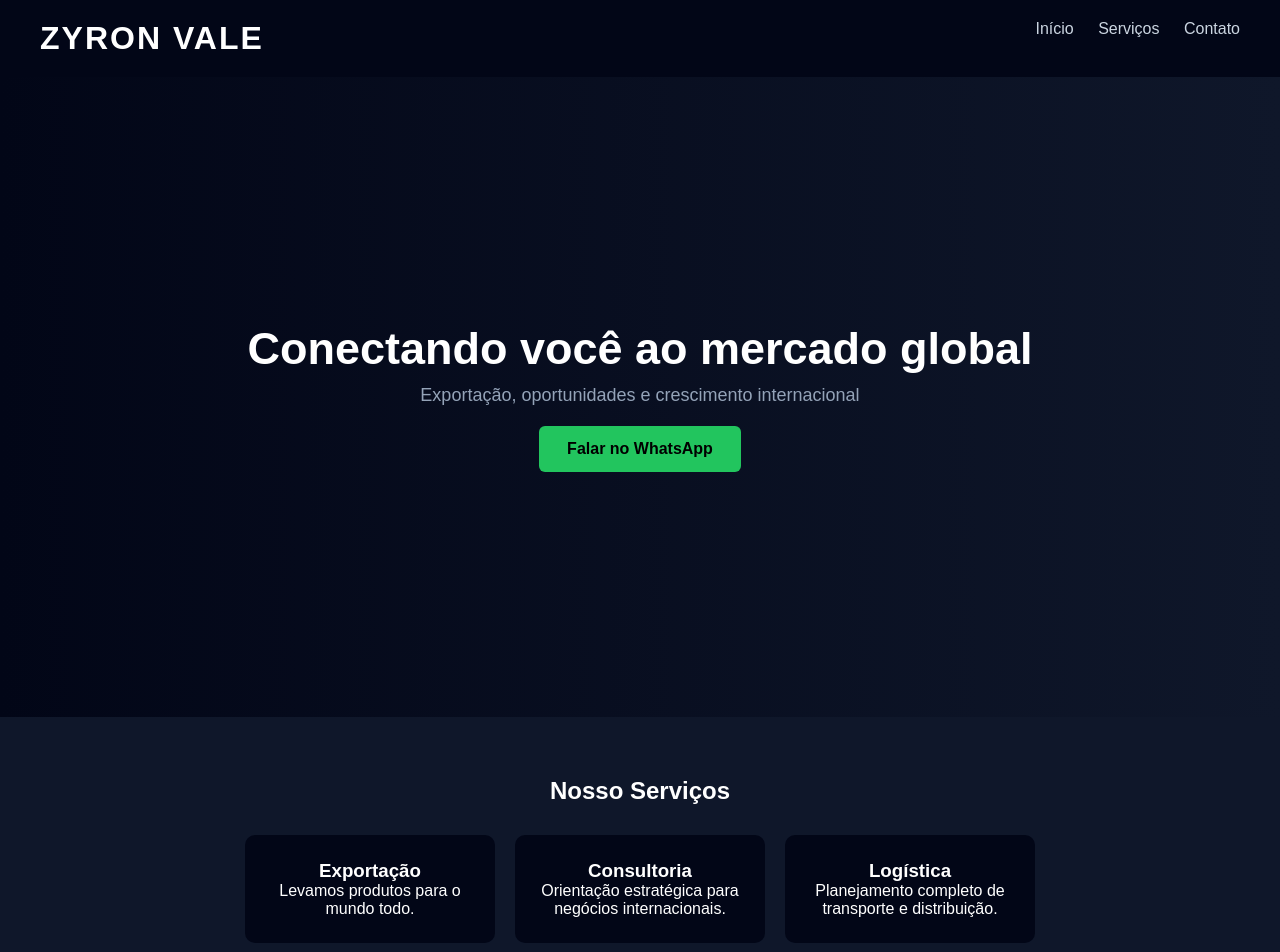
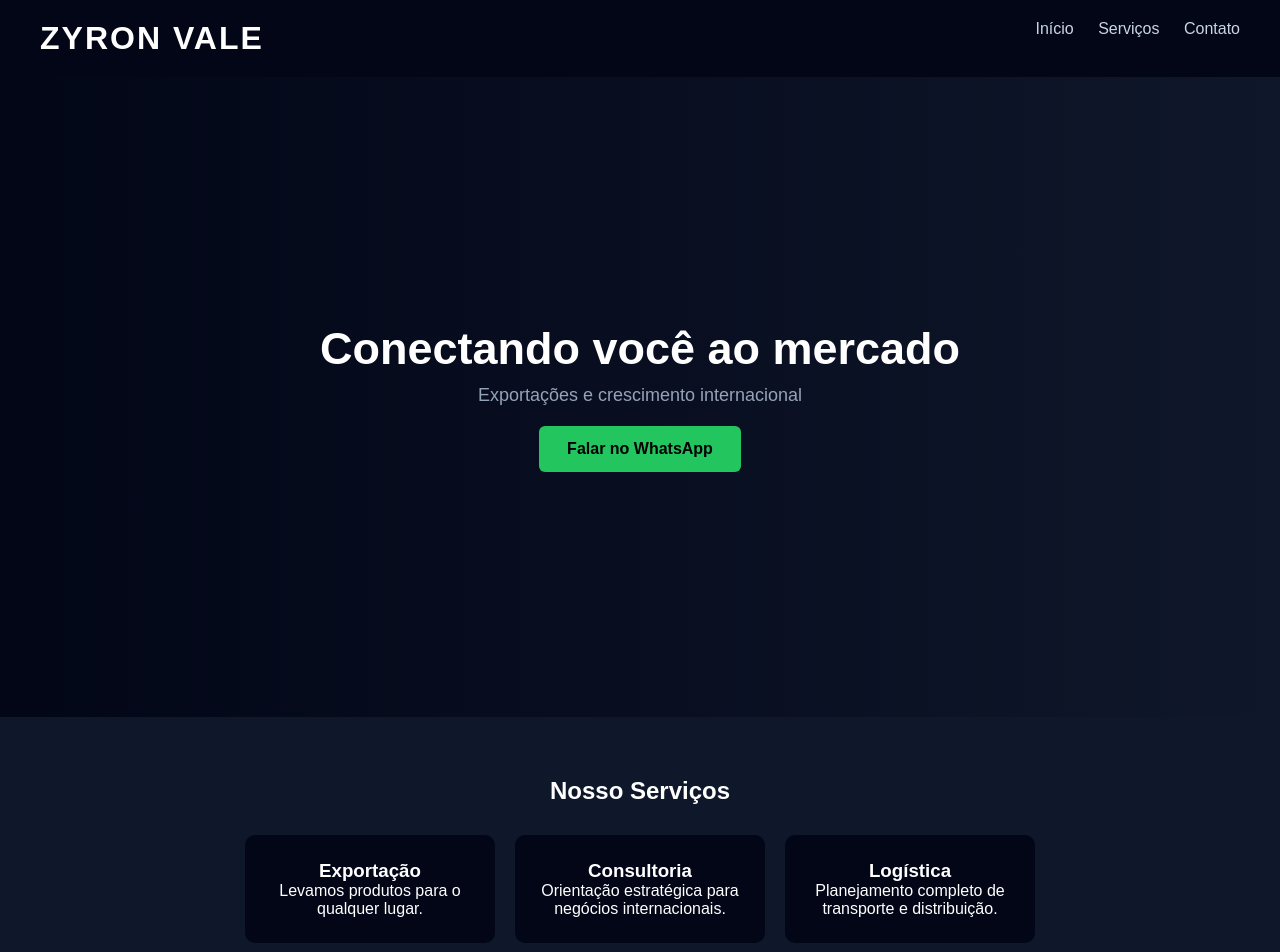
Before and after one commit to ZyronVale/Zyron-vale, a plain HTML site: page index.html in a window 1280 px wide. Shown: the top 952 px of the page. Drawn offline with Linux system fonts and the light colour scheme.

Commit message:
Update index.html1

```diff
--- a/index.html
+++ b/index.html
@@ -110,8 +110,8 @@
 </header>
 
 <section class="hero">
-  <h2>Conectando você ao mercado global</h2>
-  <p>Exportação, oportunidades e crescimento internacional</p>
+  <h2>Conectando você ao mercado</h2>
+  <p>Exportações e crescimento internacional</p>
 
   <a href="https://wa.me/5597984527397" class="btn">Falar no WhatsApp</a>
 </section>
@@ -122,7 +122,7 @@
   <div class="cards">
     <div class="card">
       <h3>Exportação</h3>
-      <p>Levamos produtos para o mundo todo.</p>
+      <p>Levamos produtos para o qualquer lugar.</p>
     </div>
 
     <div class="card">
```
